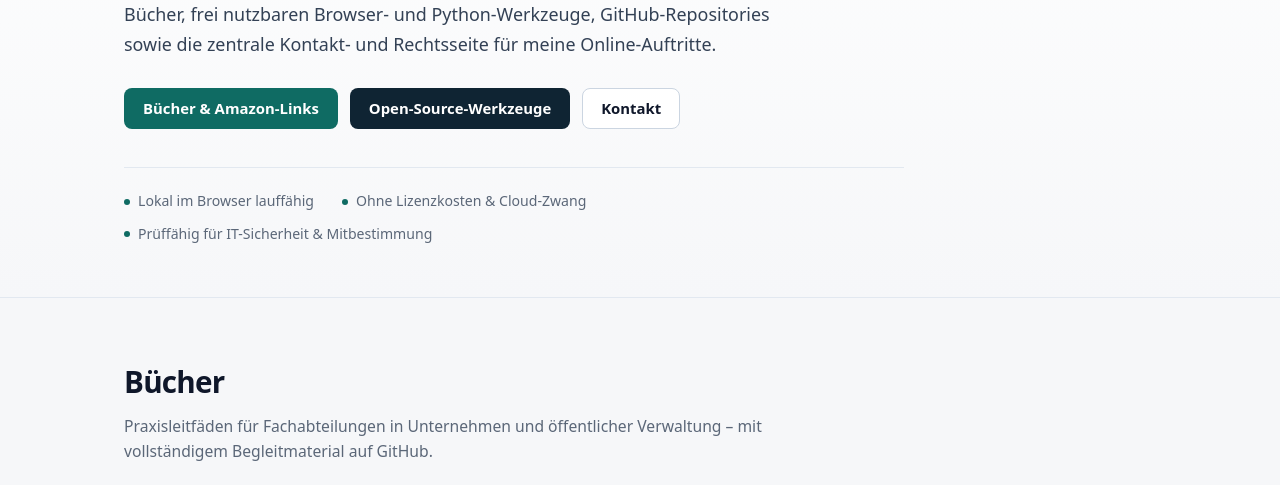
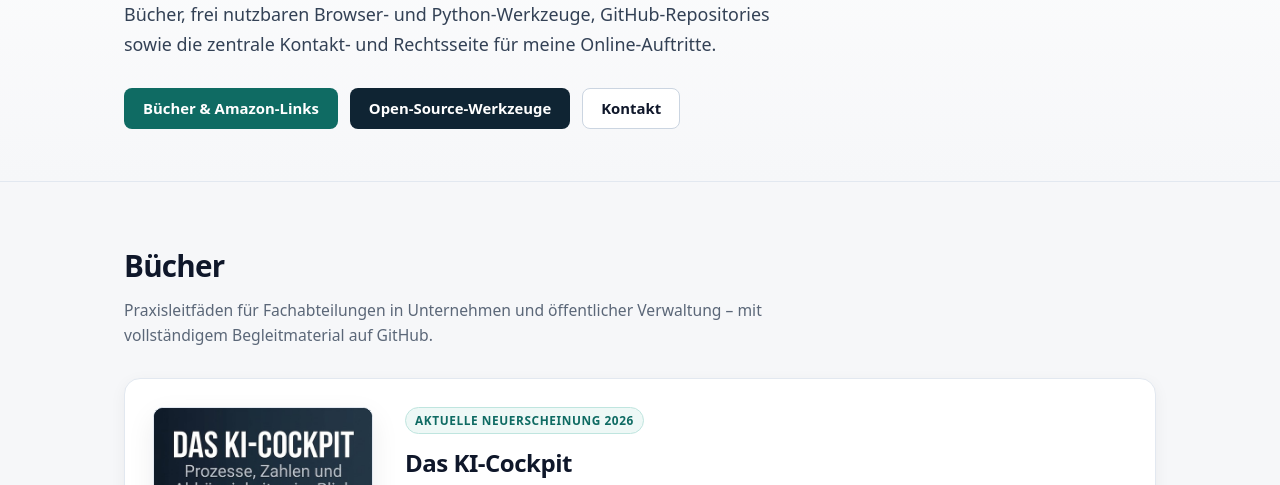
Before and after one commit to Mitchel85/Mitchel85, a plain HTML site: page index.html in a window 1280 px wide. Shown: the part 311-796 px from the top of the page. Drawn offline with Linux system fonts and the light colour scheme.

Commit message:
Hero: Ueberschrift auf (Kleine) Werkzeuge angepasst, Trust-Strip entfernt

```diff
--- a/index.html
+++ b/index.html
@@ -39,7 +39,7 @@
       <div class="wrap">
         <div class="hero-inner">
           <span class="eyebrow">Enterprise Architecture Management &middot; Lokale KI &middot; Open Source</span>
-          <h1>Kleine Werkzeuge für komplexe Organisationen.</h1>
+          <h1>(Kleine) Werkzeuge für komplexe Organisationen.</h1>
           <p class="hero-lead">
             Ich bin <strong>Michael Estel</strong> – Enterprise Architect und Fachbuchautor.
             Hier finden Sie alle Bücher, frei nutzbaren Browser- und Python-Werkzeuge,
@@ -49,11 +49,6 @@
             <a class="btn btn-primary" href="#buecher">Bücher &amp; Amazon-Links</a>
             <a class="btn btn-dark" href="#projekte">Open-Source-Werkzeuge</a>
             <a class="btn btn-secondary" href="#kontakt">Kontakt</a>
-          </div>
-          <div class="trust-strip" aria-label="Kernprinzipien">
-            <span><span class="trust-dot" aria-hidden="true"></span>Lokal im Browser lauffähig</span>
-            <span><span class="trust-dot" aria-hidden="true"></span>Ohne Lizenzkosten &amp; Cloud-Zwang</span>
-            <span><span class="trust-dot" aria-hidden="true"></span>Prüffähig für IT-Sicherheit &amp; Mitbestimmung</span>
           </div>
         </div>
       </div>
```
